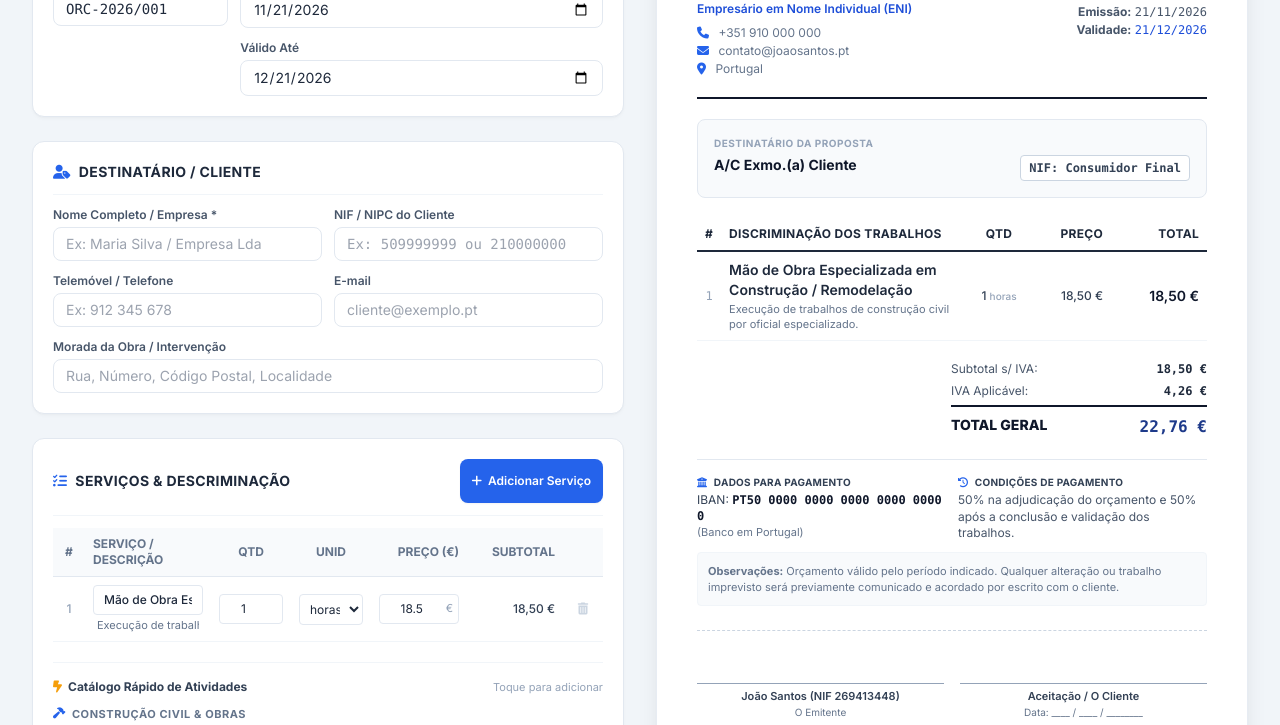
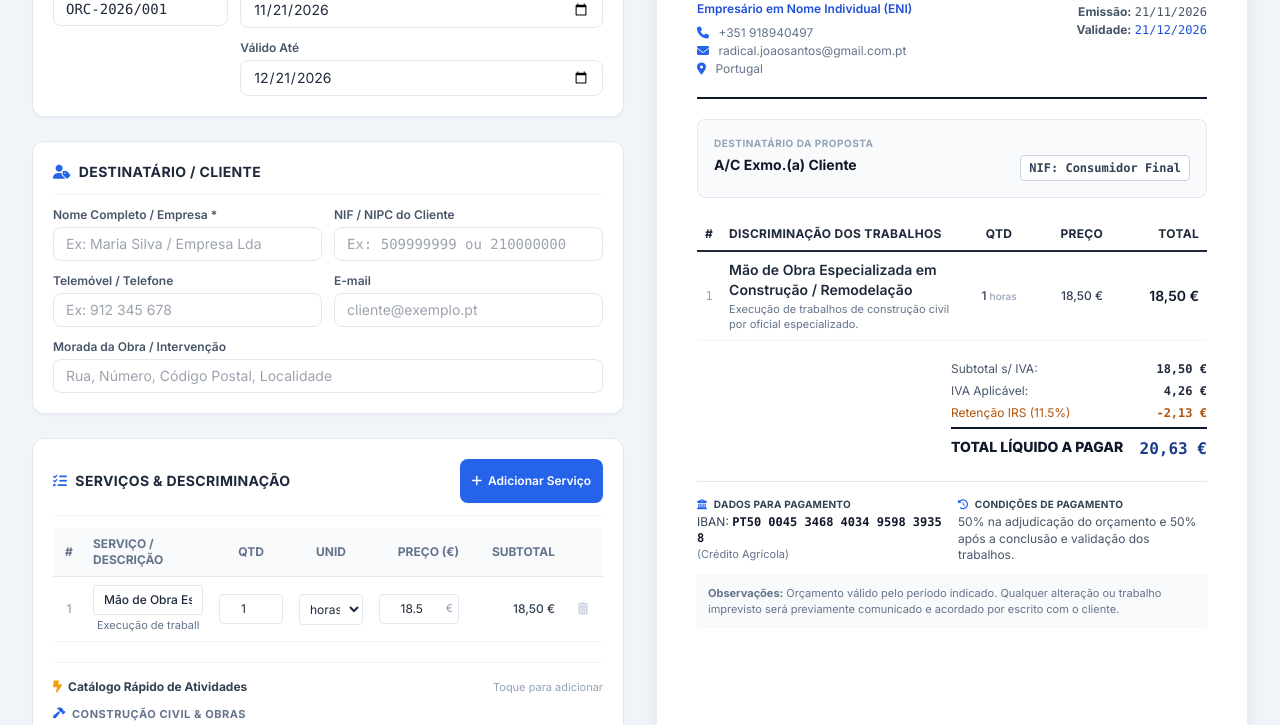
Before and after one commit to ugleybson/orcamentos-joao-santos, a plain HTML site: page index.html in a window 1280 px wide. Shown: the part 191-916 px from the top of the page. Drawn offline with nearby package versions, Linux system fonts and the light colour scheme.

Commit message:
fix: remover campo de assinatura/aceite e fixar dados reais do emitente Joao Santos

```diff
--- a/index.html
+++ b/index.html
@@ -405,20 +405,6 @@
               </div>
             </div>
 
-            <!-- Assinatura / Aceitação -->
-            <div class="mt-6 pt-5 border-t border-dashed border-slate-300 grid grid-cols-2 gap-4 text-center text-xs text-slate-500">
-              <div>
-                <div class="h-8"></div>
-                <div class="border-t border-slate-400 pt-1 font-semibold text-slate-700 text-[11px]">João Santos (NIF 269413448)</div>
-                <div class="text-[10px]">O Emitente</div>
-              </div>
-              <div>
-                <div class="h-8"></div>
-                <div class="border-t border-slate-400 pt-1 font-semibold text-slate-700 text-[11px]">Aceitação / O Cliente</div>
-                <div class="text-[10px]">Data: ____ / ____ / ________</div>
-              </div>
-            </div>
-
           </div>
         </div>
       </section>
--- a/js/app.js
+++ b/js/app.js
@@ -149,6 +149,16 @@ function loadStoredData() {
   try {
     const storedProfile = localStorage.getItem(STORAGE_KEYS.PROFILE);
     state.profile = storedProfile ? JSON.parse(storedProfile) : { ...DEFAULT_PROFILE };
+
+    // Sincronizar dados reais de João Santos caso o perfil ainda contenha dados de exemplo
+    if (state.profile.email === "contato@joaosantos.pt" || (state.profile.iban && state.profile.iban.includes("0000 0000"))) {
+      state.profile.phone = DEFAULT_PROFILE.phone;
+      state.profile.email = DEFAULT_PROFILE.email;
+      state.profile.iban = DEFAULT_PROFILE.iban;
+      state.profile.bankName = DEFAULT_PROFILE.bankName;
+      state.profile.defaultIrsRetention = DEFAULT_PROFILE.defaultIrsRetention;
+      localStorage.setItem(STORAGE_KEYS.PROFILE, JSON.stringify(state.profile));
+    }
 
     const storedCatalog = localStorage.getItem(STORAGE_KEYS.CATALOG);
     state.catalog = storedCatalog ? JSON.parse(storedCatalog) : [...DEFAULT_CATALOG];
--- a/js/catalog.js
+++ b/js/catalog.js
@@ -153,17 +153,17 @@ const DEFAULT_PROFILE = {
   name: "João Santos",
   nif: "269413448",
   businessType: "Empresário em Nome Individual (ENI)",
-  phone: "+351 910 000 000",
-  email: "contato@joaosantos.pt",
+  phone: "+351 918940497",
+  email: "radical.joaosantos@gmail.com.pt",
   address: "Portugal",
-  iban: "PT50 0000 0000 0000 0000 0000 0",
-  bankName: "Banco em Portugal",
+  iban: "PT50 0045 3468 4034 9598 3935 8",
+  bankName: "Crédito Agrícola",
   logoUrl: "",
   seriesPrefix: "ORC",
   nextSequence: 1,
   defaultVatRate: 23,
   defaultVatExemption: "none", // none, art53, art9, reverseCharge
-  defaultIrsRetention: 0, // 0%, 11.5%, 16.5%, 25%
+  defaultIrsRetention: 11.5, // 0%, 11.5%, 16.5%, 25%
   defaultPaymentTerms: "50% na adjudicação do orçamento e 50% após a conclusão e validação dos trabalhos.",
   defaultValidityDays: 30,
   notes: "Orçamento válido pelo período indicado. Qualquer alteração ou trabalho imprevisto será previamente comunicado e acordado por escrito com o cliente."
```
